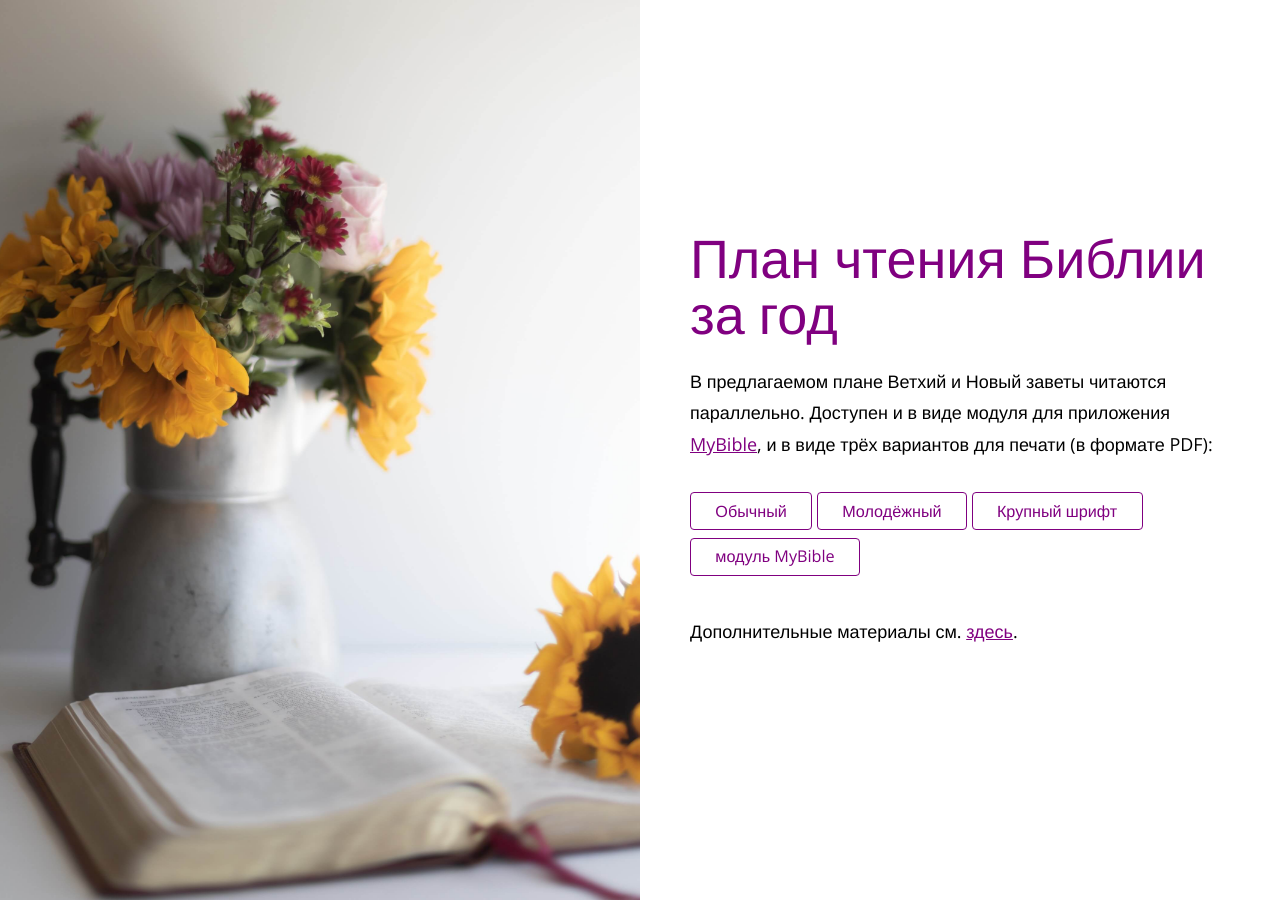
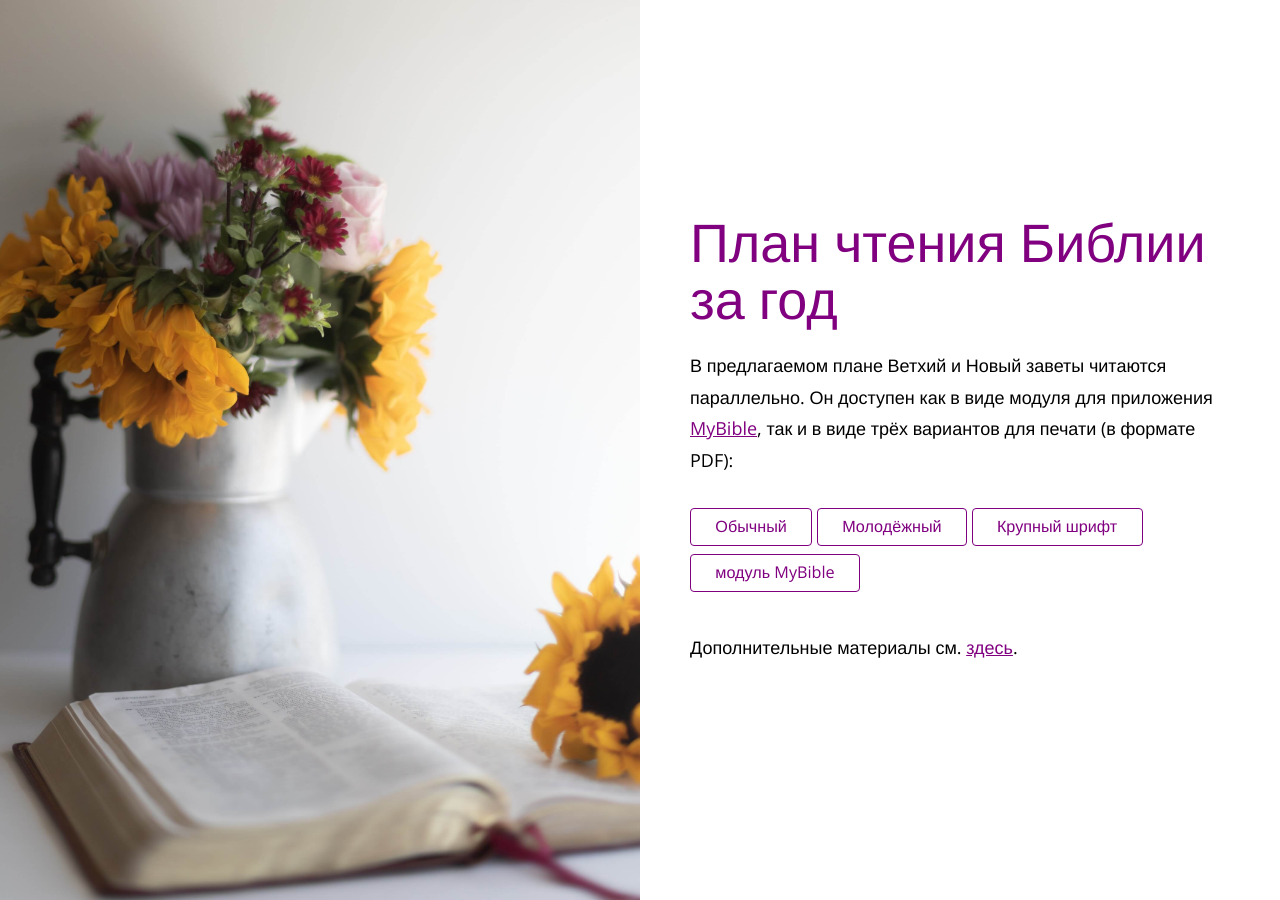
Before and after one commit to novchurch/plan21, a Jekyll site: the page built from index.md, in a window 1280 px wide. Built offline with Jekyll 4.4.1, drawn with Linux system fonts in a browser that asks for light colours.

Commit message:
Update index.md

```diff
--- a/index.md
+++ b/index.md
@@ -8,6 +8,6 @@ title: План чтения Библии за год
 {% if site.content %}
 <p class="pageContent">{{ site.content }}</p>
 {% endif %}
-<p class="pageContent">В предлагаемом плане Ветхий и Новый заветы читаются параллельно. Доступен и в виде модуля для приложения <a href="https://mybible.zone" title="сайт приложения MyBible">MyBible</a>, и в виде трёх вариантов для печати (в формате PDF):</p>
+<p class="pageContent">В предлагаемом плане Ветхий и Новый заветы читаются параллельно. Он доступен как в виде модуля для приложения <a href="https://mybible.zone" title="сайт приложения MyBible">MyBible</a>, так и в виде трёх вариантов для печати (в формате PDF):</p>
 {% include social.html %}
 <p class="pageContent">Дополнительные материалы см. <a href="https://github.com/novchurch/plan" title="Хранилище исходных кодов сайта">здесь</a>.</p>
```
